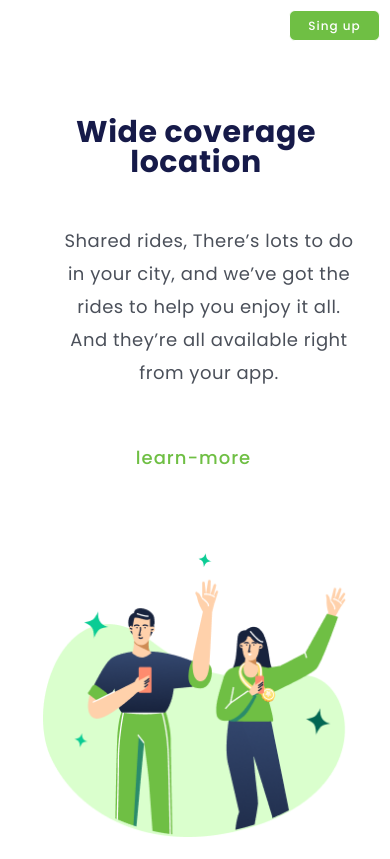
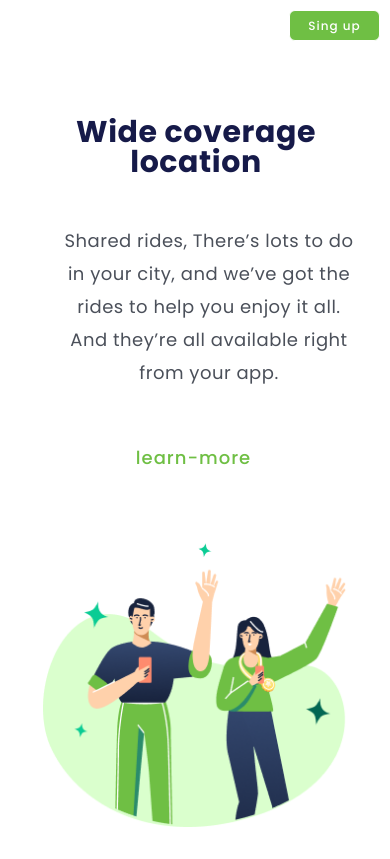
Before and after one commit to leojaimesl/Wide-Coverage-responsivo, a plain HTML site: page index.html in a window 390 px wide. Shown: the top 859 px of the page. Drawn offline with Linux system fonts and the light colour scheme.

Commit message:
alterações na imagem

```diff
--- a/index.html
+++ b/index.html
@@ -12,6 +12,7 @@
 </head>
 
 <body>
+
     <header>
         <a class="link-header">Products</a>
         <a class="link-header">Company</a>
@@ -21,9 +22,9 @@
      <button class="button-header">Sing up</button>
 
     </header>
+    <main class="container">
+        <img src="./img/img-wide.png" alt="foto-image-positive" class="logo-image">
 
-    <main>
-        <img src="./img/img-wide.png" alt="foto-image-positive" class="logo-image">
         <section>
         <h1>Wide coverage
             location</h1>
--- a/styles.css
+++ b/styles.css
@@ -101,7 +101,7 @@ p {
     }
 
     .logo-image {
-        margin: 59px 39px 22px 43px;
+        margin: 49px 39px 22px 43px;
         width: auto;
         height: auto;
 
```
